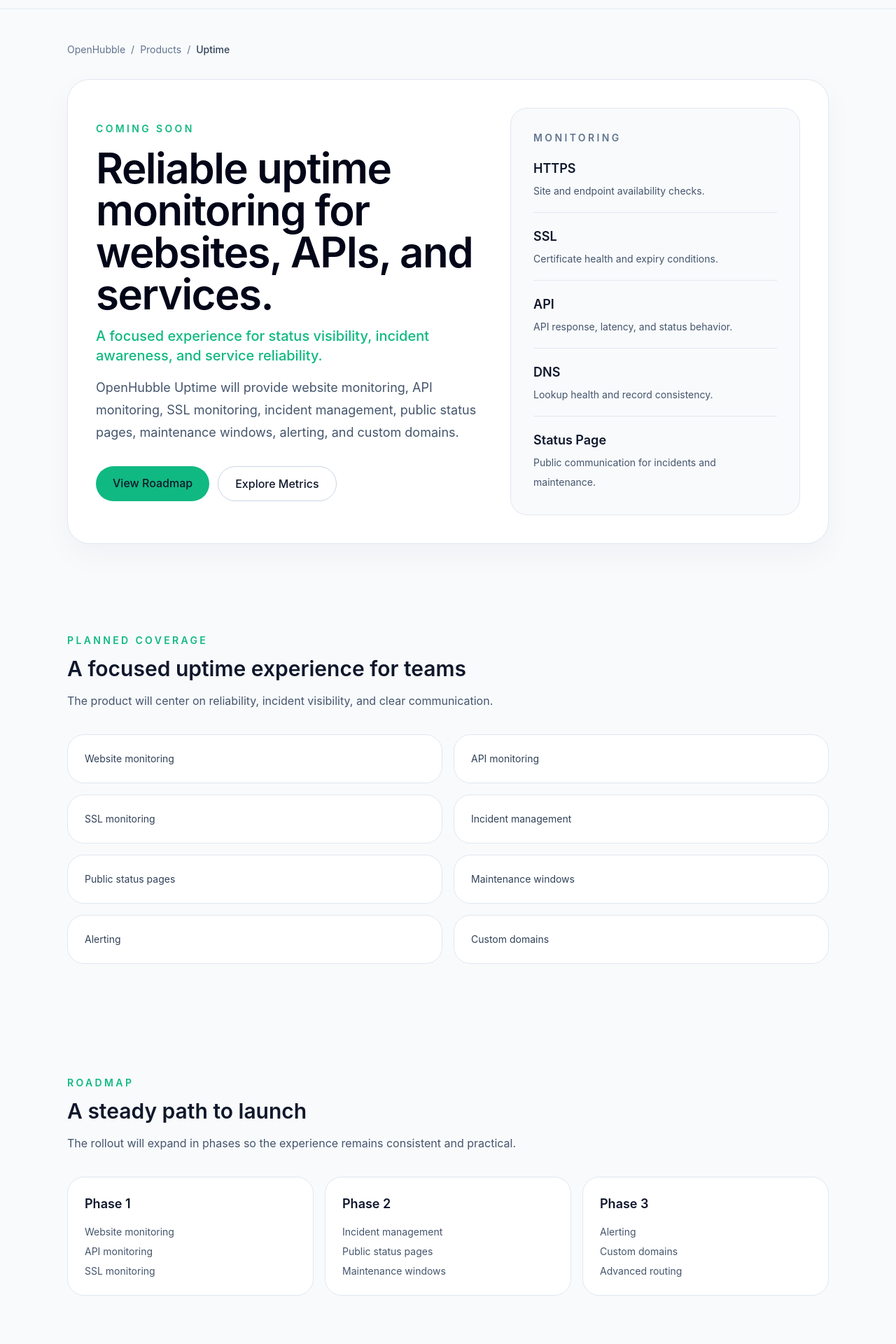
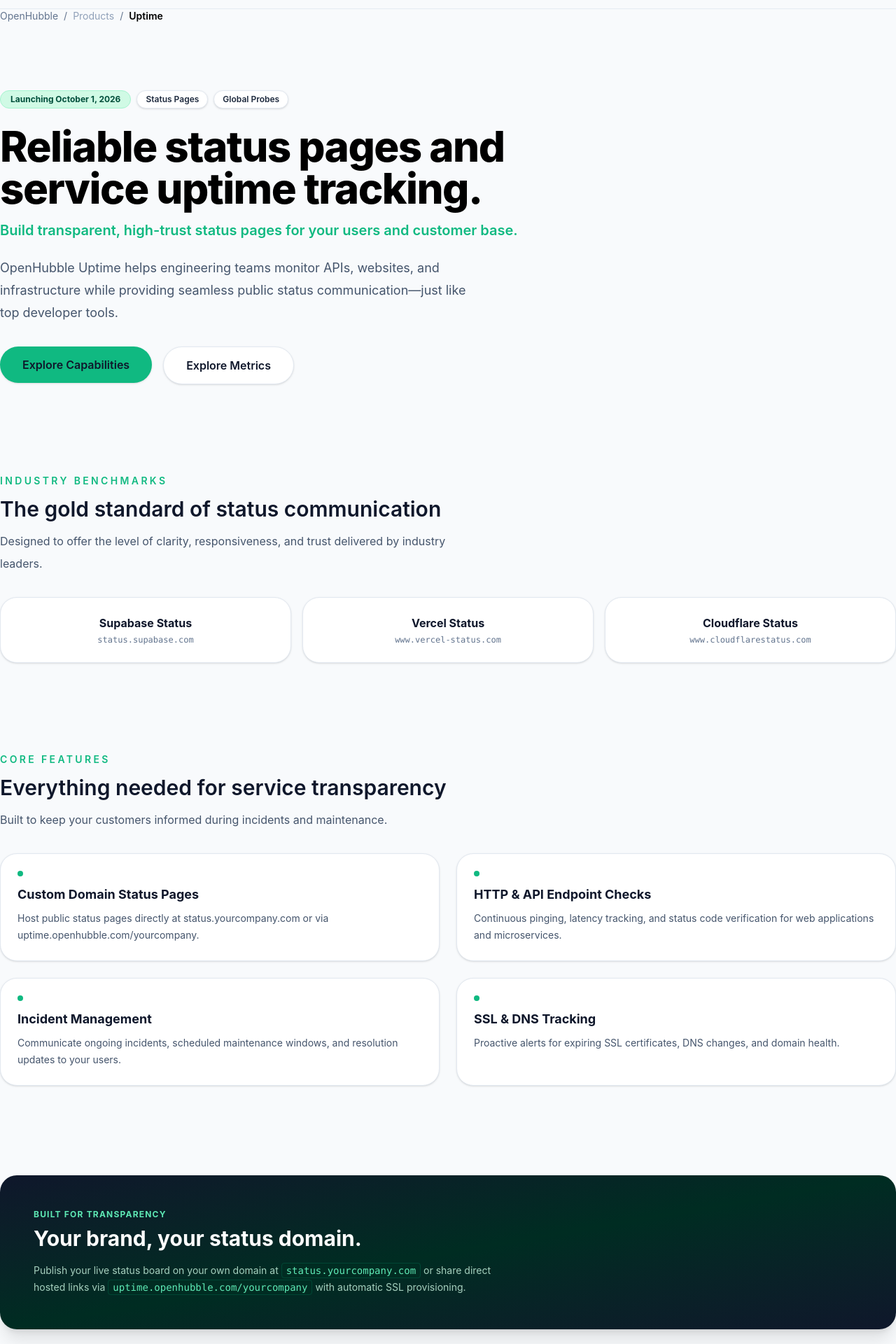
Before and after one commit to BlackIQ/landing, a Next.js app: page /products/uptime in a window 1280 px wide. Shown: the part 60-1980 px from the top of the page at 70% size. Built offline with nearby package versions, Linux system fonts and the light colour scheme.

Commit message:
Uptime page. Done!

```diff
--- a/src/app/products/uptime/page.tsx
+++ b/src/app/products/uptime/page.tsx
@@ -7,178 +7,179 @@
 
 const accent = "#10B981";
 
-const roadmap = [
+const benchmarks = [
+  { name: "Supabase Status", url: "status.supabase.com" },
+  { name: "Vercel Status", url: "www.vercel-status.com" },
+  { name: "Cloudflare Status", url: "www.cloudflarestatus.com" },
+];
+
+const features = [
   {
-    label: "Phase 1",
-    items: ["Website monitoring", "API monitoring", "SSL monitoring"],
+    title: "Custom Domain Status Pages",
+    description:
+      "Host public status pages directly at status.yourcompany.com or via uptime.openhubble.com/yourcompany.",
   },
   {
-    label: "Phase 2",
-    items: [
-      "Incident management",
-      "Public status pages",
-      "Maintenance windows",
-    ],
+    title: "HTTP & API Endpoint Checks",
+    description:
+      "Continuous pinging, latency tracking, and status code verification for web applications and microservices.",
   },
   {
-    label: "Phase 3",
-    items: ["Alerting", "Custom domains", "Advanced routing"],
+    title: "Incident Management",
+    description:
+      "Communicate ongoing incidents, scheduled maintenance windows, and resolution updates to your users.",
+  },
+  {
+    title: "SSL & DNS Tracking",
+    description:
+      "Proactive alerts for expiring SSL certificates, DNS changes, and domain health.",
   },
 ];
 
 export const metadata: Metadata = {
-  title: "OpenHubble Uptime",
+  title: "OpenHubble Uptime | Status Pages & Monitoring",
   description:
-    "OpenHubble Uptime is a future product for website, API, and incident monitoring.",
+    "OpenHubble Uptime launches Oct 1, 2026. Custom status pages for websites, APIs, and incidents.",
 };
 
 export default function UptimePage() {
   return (
     <ProductPageShell accent={accent}>
-      <section className="mx-auto max-w-6xl px-6 py-10 lg:px-8 lg:py-12">
+      {/* Breadcrumb Navigation */}
       <div className="mb-8 flex items-center gap-2 text-sm text-slate-500">
-          <Link href="/" className="transition hover:text-slate-800">
+        <Link href="/" className="transition hover:text-black">
           OpenHubble
         </Link>
         <span>/</span>
-          <Link href="/products" className="transition hover:text-slate-800">
-            Products
-          </Link>
+        <span className="text-slate-400">Products</span>
         <span>/</span>
-          <span className="font-medium text-slate-700">Uptime</span>
+        <span className="font-semibold text-black">Uptime</span>
       </div>
-        <div className="grid gap-8 rounded-[32px] border border-slate-200 bg-white p-8 shadow-[0_16px_40px_rgba(15,23,42,0.04)] lg:grid-cols-[1.15fr_0.85fr] lg:items-center lg:p-10">
-          <div>
-            <p
-              className="mb-4 text-sm font-semibold uppercase tracking-[0.24em]"
-              style={{ color: accent }}
-            >
-              Coming Soon
+
+      {/* Hero Section */}
+      <section className="py-8 lg:py-16">
+        <div className="max-w-3xl">
+          <div className="mb-6 flex flex-wrap gap-2">
+            <span className="rounded-full bg-emerald-100 px-3.5 py-1 text-xs font-bold text-emerald-900 border border-emerald-200">
+              Launching October 1, 2026
+            </span>
+            <span className="rounded-full border border-slate-200 bg-white px-3 py-1 text-xs font-semibold text-slate-800 shadow-sm">
+              Status Pages
+            </span>
+            <span className="rounded-full border border-slate-200 bg-white px-3 py-1 text-xs font-semibold text-slate-800 shadow-sm">
+              Global Probes
+            </span>
+          </div>
+
+          <h1 className="mb-4 text-4xl font-extrabold tracking-tight text-black sm:text-5xl lg:text-6xl">
+            Reliable status pages and service uptime tracking.
+          </h1>
+
+          <p className="mb-6 text-xl font-semibold" style={{ color: accent }}>
+            Build transparent, high-trust status pages for your users and
+            customer base.
           </p>
-            <h1 className="mb-4 text-4xl font-semibold tracking-tight text-slate-950 sm:text-5xl lg:text-6xl">
-              Reliable uptime monitoring for websites, APIs, and services.
-            </h1>
-            <p className="mb-4 text-xl font-medium" style={{ color: accent }}>
-              A focused experience for status visibility, incident awareness,
-              and service reliability.
+
+          <p className="max-w-2xl text-lg leading-8 text-slate-600">
+            OpenHubble Uptime helps engineering teams monitor APIs, websites,
+            and infrastructure while providing seamless public status
+            communication—just like top developer tools.
           </p>
-            <p className="max-w-2xl text-lg leading-8 text-slate-600">
-              OpenHubble Uptime will provide website monitoring, API monitoring,
-              SSL monitoring, incident management, public status pages,
-              maintenance windows, alerting, and custom domains.
-            </p>
-            <div className="mt-8 flex flex-wrap gap-3">
-              <Link
-                href="#roadmap"
-                className="rounded-full px-6 py-3 text-center font-medium text-white transition hover:opacity-90"
+
+          <div className="mt-8 flex flex-col sm:flex-row gap-4 items-start">
+            <a
+              href="#features"
+              className="rounded-full px-8 py-3.5 text-center font-semibold text-white shadow-sm transition hover:opacity-90"
               style={{ backgroundColor: accent }}
             >
-                View Roadmap
-              </Link>
+              Explore Capabilities
+            </a>
             <Link
               href="/products/metrics"
-                className="rounded-full border border-slate-300 px-6 py-3 text-center font-medium text-slate-700 transition hover:bg-white"
+              className="rounded-full border border-slate-200 bg-white px-8 py-3.5 text-center font-semibold text-slate-900 transition hover:border-black hover:bg-slate-50 shadow-sm"
             >
               Explore Metrics
             </Link>
           </div>
         </div>
-
-          <div className="rounded-3xl border border-slate-200 bg-slate-50 p-6 sm:p-8">
-            <p className="text-sm font-semibold uppercase tracking-[0.24em] text-slate-500">
-              Monitoring
-            </p>
-            <div className="mt-5 space-y-5">
-              {[
-                {
-                  title: "HTTPS",
-                  detail: "Site and endpoint availability checks.",
-                },
-                {
-                  title: "SSL",
-                  detail: "Certificate health and expiry conditions.",
-                },
-                {
-                  title: "API",
-                  detail: "API response, latency, and status behavior.",
-                },
-                {
-                  title: "DNS",
-                  detail: "Lookup health and record consistency.",
-                },
-                {
-                  title: "Status Page",
-                  detail: "Public communication for incidents and maintenance.",
-                },
-              ].map((item) => (
-                <div
-                  key={item.title}
-                  className="border-b border-slate-200 pb-4 last:border-b-0 last:pb-0"
-                >
-                  <h2 className="text-lg font-semibold text-slate-900">
-                    {item.title}
-                  </h2>
-                  <p className="mt-1 text-sm leading-7 text-slate-600">
-                    {item.detail}
-                  </p>
-                </div>
-              ))}
-            </div>
-          </div>
-        </div>
       </section>
 
-      <section className="mx-auto max-w-6xl px-6 py-16 lg:px-8 lg:py-20">
+      {/* Inspiration & Benchmarks */}
+      <section className="py-12 lg:py-16">
         <ProductSectionHeading
           accent={accent}
-          eyebrow="Planned Coverage"
-          title="A focused uptime experience for teams"
-          description="The product will center on reliability, incident visibility, and clear communication."
+          eyebrow="Industry Benchmarks"
+          title="The gold standard of status communication"
+          description="Designed to offer the level of clarity, responsiveness, and trust delivered by industry leaders."
         />
-        <div className="grid gap-4 md:grid-cols-2">
-          {[
-            "Website monitoring",
-            "API monitoring",
-            "SSL monitoring",
-            "Incident management",
-            "Public status pages",
-            "Maintenance windows",
-            "Alerting",
-            "Custom domains",
-          ].map((item) => (
+
+        <div className="grid gap-4 sm:grid-cols-3">
+          {benchmarks.map((item) => (
             <div
-              key={item}
-              className="rounded-3xl border border-slate-200 bg-white p-6 text-sm text-slate-700"
+              key={item.name}
+              className="rounded-3xl border border-slate-200 bg-white p-6 text-center shadow-sm transition hover:border-emerald-200 hover:shadow-md"
             >
-              {item}
+              <h3 className="text-base font-bold text-slate-900">
+                {item.name}
+              </h3>
+              <p className="mt-1 text-xs font-mono text-slate-500">
+                {item.url}
+              </p>
             </div>
           ))}
         </div>
       </section>
 
-      <section className="mx-auto max-w-6xl px-6 py-16 lg:px-8 lg:py-20">
+      {/* Core Features */}
+      <section id="features" className="py-12 lg:py-16">
         <ProductSectionHeading
           accent={accent}
-          eyebrow="Roadmap"
-          title="A steady path to launch"
-          description="The rollout will expand in phases so the experience remains consistent and practical."
+          eyebrow="Core Features"
+          title="Everything needed for service transparency"
+          description="Built to keep your customers informed during incidents and maintenance."
         />
-        <div className="grid gap-4 md:grid-cols-3">
-          {roadmap.map((group) => (
+
+        <div className="grid gap-6 md:grid-cols-2">
+          {features.map((feature) => (
             <div
-              key={group.label}
-              className="rounded-3xl border border-slate-200 bg-white p-6"
+              key={feature.title}
+              className="rounded-3xl border border-slate-200 bg-white p-6 shadow-sm transition hover:border-emerald-200 hover:shadow-md"
             >
-              <h3 className="mb-4 text-lg font-semibold text-slate-900">
-                {group.label}
+              <div
+                className="mb-3 h-2 w-2 rounded-full"
+                style={{ backgroundColor: accent }}
+              />
+              <h3 className="mb-2 text-lg font-bold text-slate-900">
+                {feature.title}
               </h3>
-              <ul className="space-y-2 text-sm text-slate-600">
-                {group.items.map((item) => (
-                  <li key={item}>{item}</li>
-                ))}
-              </ul>
+              <p className="text-sm leading-6 text-slate-600">
+                {feature.description}
+              </p>
             </div>
           ))}
+        </div>
+      </section>
+
+      {/* High-Trust Custom Domain Banner */}
+      <section className="py-12 lg:py-16">
+        <div className="rounded-3xl bg-gradient-to-br from-slate-900 via-emerald-950 to-slate-900 p-8 sm:p-12 text-white shadow-xl">
+          <p className="mb-2 text-xs font-bold uppercase tracking-widest text-emerald-300">
+            Built for Transparency
+          </p>
+          <h3 className="mb-4 text-3xl font-bold">
+            Your brand, your status domain.
+          </h3>
+          <p className="max-w-2xl text-emerald-100/80 text-sm leading-6">
+            Publish your live status board on your own domain at{" "}
+            <code className="text-emerald-300 font-mono bg-emerald-950/60 px-1.5 py-0.5 rounded border border-emerald-800/50">
+              status.yourcompany.com
+            </code>{" "}
+            or share direct hosted links via{" "}
+            <code className="text-emerald-300 font-mono bg-emerald-950/60 px-1.5 py-0.5 rounded border border-emerald-800/50">
+              uptime.openhubble.com/yourcompany
+            </code>{" "}
+            with automatic SSL provisioning.
+          </p>
         </div>
       </section>
     </ProductPageShell>
```
Lines whose indentation alone changed are shown as unchanged.
